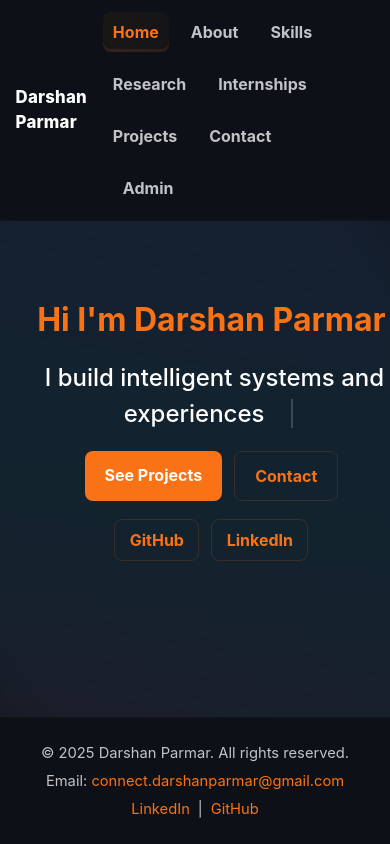
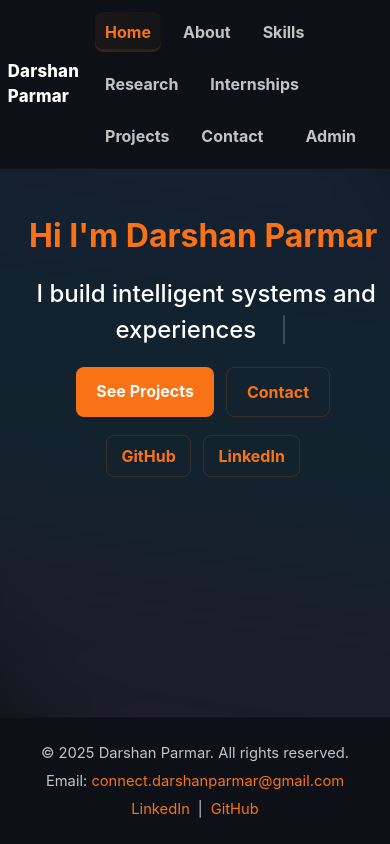
Before and after one commit to ParmarDarshan29/ParmarDarshan29.github.io, a React (Create React App) app in the folder portfolio/: page / in a window 390 px wide. Shown: the top 844 px of the page. Built offline with nearby package versions, Linux system fonts and the light colour scheme.

Commit message:
chore: improve responsiveness and simplify README

```diff
--- a/portfolio/src/index.css
+++ b/portfolio/src/index.css
@@ -200,6 +200,20 @@
   .row { flex-direction:column; }
 }
 
+/* Make images inside cards responsive */
+.card img { max-width: 100%; height: auto; display: block; }
+
+/* Disable sticky aside on small screens to avoid overlap */
+@media (max-width: 880px) {
+  .about-aside { position: static; top: auto; }
+}
+
+/* Reduce page padding on small viewports for better fit */
+@media (max-width: 480px) {
+  .page { padding: 1rem; }
+  .container { width: 96%; }
+}
+
 /* profile photo styling */
 .profile-photo {
   border: 3px solid rgba(255,255,255,0.06);
```
Also changed, not shown: 1 other file (tests, documents, lock files or other folders).
